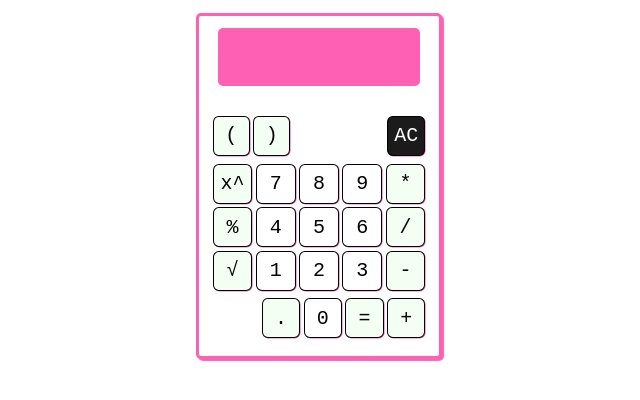
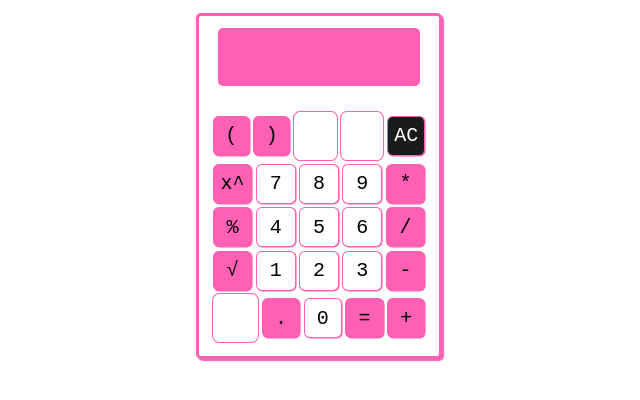
Before and after one commit to atmsdear/noshon, a plain HTML site: page index.html in a window 1280 px wide. Shown: the whole page, without its empty margins (321-961 px from the left). Drawn offline with Linux system fonts and the light colour scheme; a web font is replaced by a local one.

Commit message:
Update index.html

```diff
--- a/index.html
+++ b/index.html
@@ -54,7 +54,7 @@ body {
     min-height: 2em;
     margin: 0.8%;
     border-radius: 15%;
-    border: 0.08em solid #000;
+    border: 0.08em solid #FE60B3;
     font-family: monospace;
     background: white;
     box-shadow: 0.03em  0.03em 0.01em 0px #FE60B3;
@@ -63,7 +63,7 @@ body {
 }
 
 .calculator .accent{
-   background: #f3fff3;  background: #f3fff3;;
+   background: #FE60B3;  background: #FE60B3;;
 }
 
 .calculator .space {
@@ -73,7 +73,7 @@ body {
     min-height: 2.4em;
     margin: 0.5%;
     border-radius: 15%;
-    border: 0.08em solid #ffffff;
+    border: 0.08em solid #FE60B3;
     background: white;
 
 
@@ -123,7 +123,7 @@ body {
     font-size: 30px;
     font-family: monospace;
     background-color: #FE60B3;
-    color: #fff;
+    color: ##FE60B3;
 
 }
 
```
